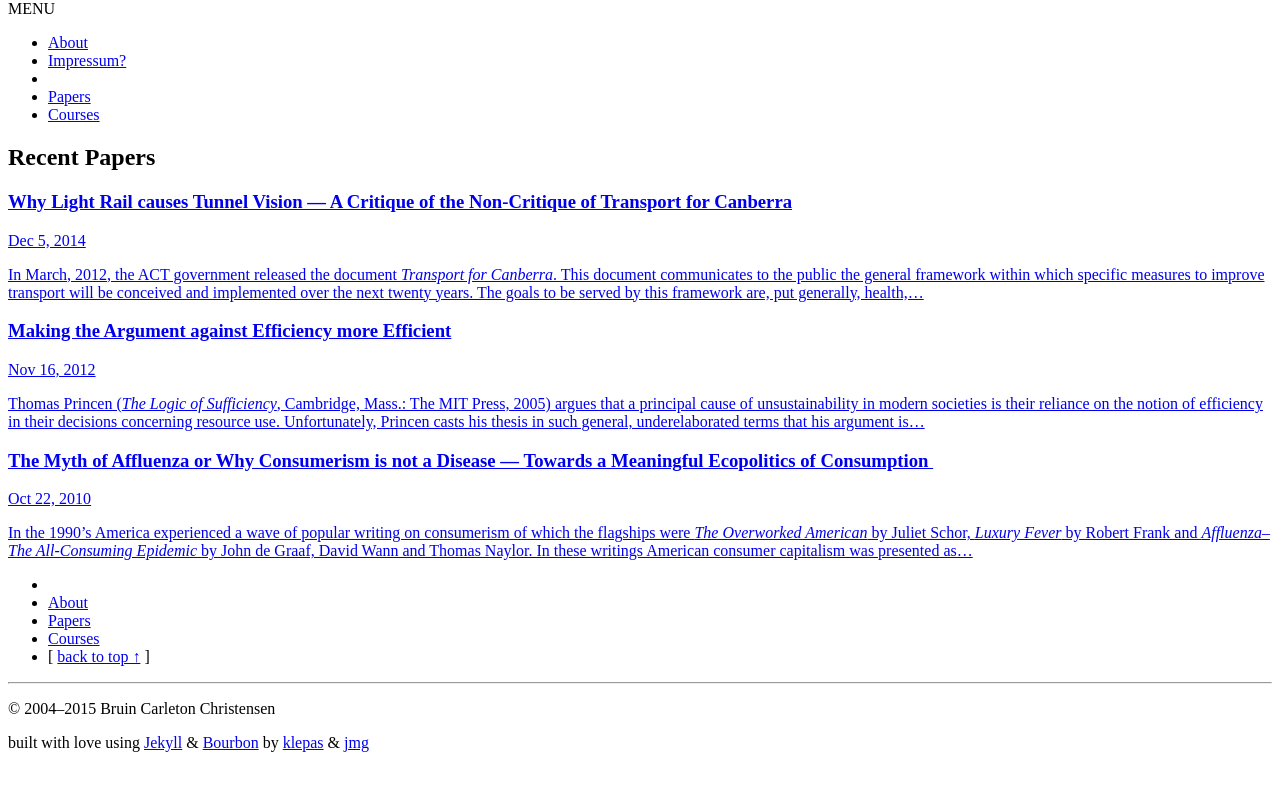
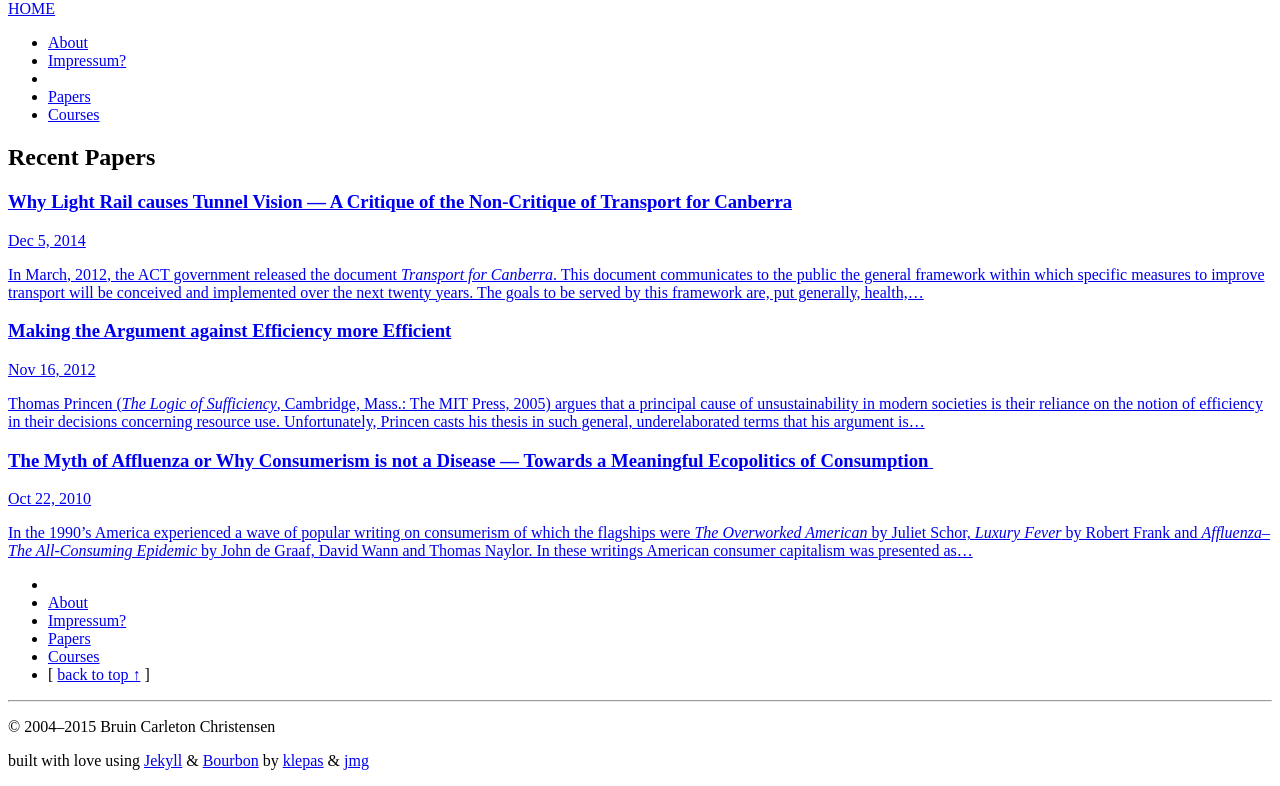
Before and after one commit to klepas/bruins-site, a Jekyll site: the page built from index.html, in a window 1280 px wide. Shown: the part 208-994 px from the top of the page. Built offline with Jekyll 4.4.1, drawn with Linux system fonts in a browser that asks for light colours; nearby versions of some CDN libraries; some web fonts are replaced.

Commit message:
Fixing a responsive header bug, and adding Impressum to the footer.

```diff
--- a/_includes/footer.html
+++ b/_includes/footer.html
@@ -6,9 +6,10 @@
           <i class="fa fa-home"></i>
         </a>
       </li>
-      <li class="nav-link"><a href="/about/">About</a></li>
-      <li class="nav-link"><a href="/papers/">Papers</a></li>
-      <li class="nav-link"><a href="/courses/">Courses</a></li>
+      <li class="nav-link"><a href="/about">About</a></li>
+      <li class="nav-link"><a href="#">Impressum?</a></li>
+      <li class="nav-link"><a href="/papers">Papers</a></li>
+      <li class="nav-link"><a href="/courses">Courses</a></li>
       <li class="nav-link back-up">[ <a href="#header">back to top &uarr;</a> ]</li>
     </ul>
   </nav>
--- a/_includes/header.html
+++ b/_includes/header.html
@@ -1,6 +1,6 @@
 <header id="header" class="centered-navigation" role="banner">
   <div class="centered-navigation-wrapper">
-    <span href="#" id="js-centered-navigation-mobile-menu" class="centered-navigation-mobile-menu">MENU</span>
+    <a href="/" id="js-centered-navigation-mobile-menu" class="centered-navigation-mobile-menu">HOME</a>
     <nav role="navigation">
       <ul id="js-centered-navigation-menu" class="centered-navigation-menu show">
         <li class="nav-link"><a href="/about">About</a></li>
```
Also changed, not shown: _assets/stylesheets/header.scss (+5 -9 lines).
